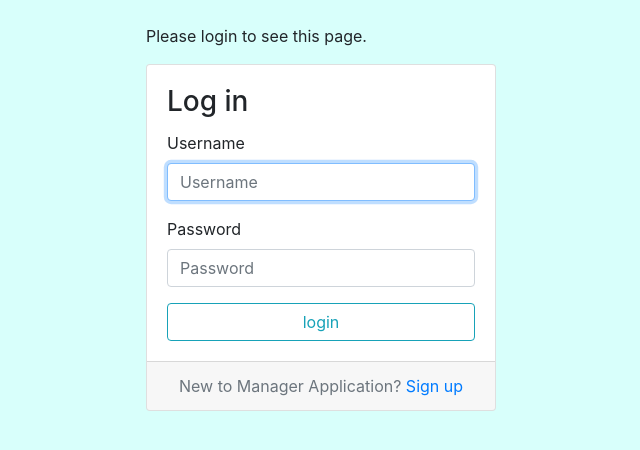
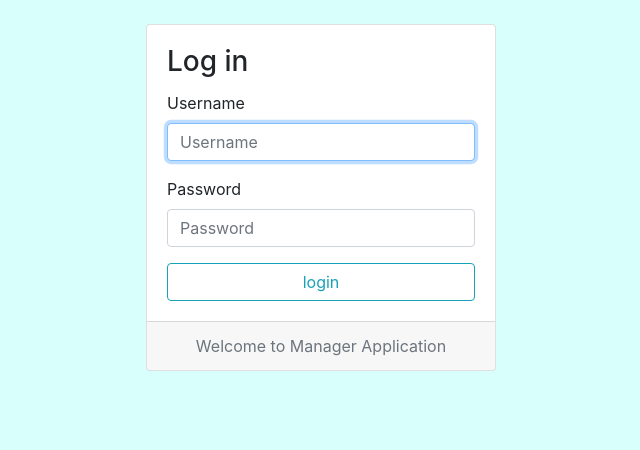
Before and after one commit to dev-fahim/marvelous, a Django app: page /accounts/login/?next=/accounts/ in a window 1280 px wide. Shown: the top 450 px of the page, without its empty margins (319-959 px from the left). Run offline with Django 3.2, Linux system fonts and the light colour scheme; some libraries are stand-ins or nearby versions.

Commit message:
Update login.html

```diff
--- a/account/templates/accounts/login.html
+++ b/account/templates/accounts/login.html
@@ -9,7 +9,7 @@
                 {% if user.is_authenticated %}
 
                 {% else %}
-                <p>Please login to see this page.</p>
+
                 {% endif %}
             {% endif %}
             <div class="card">
@@ -23,7 +23,7 @@
                     </form>
                 </div>
                 <div class="card-footer text-muted text-center">
-                  New to Manager Application? <a href="{% url 'account:signup' %}">Sign up</a>
+                  Welcome to Manager Application
                 </div>
             </div>
         </div>
```
